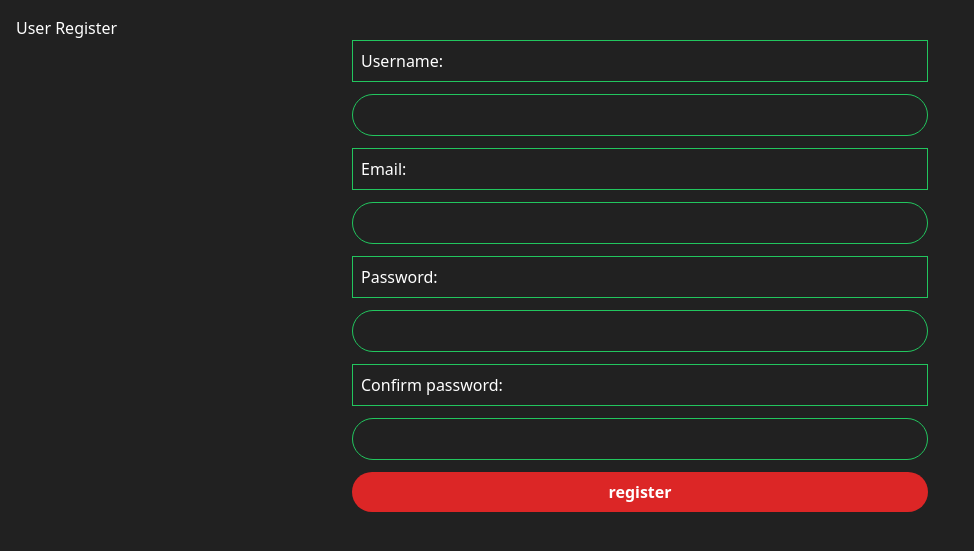
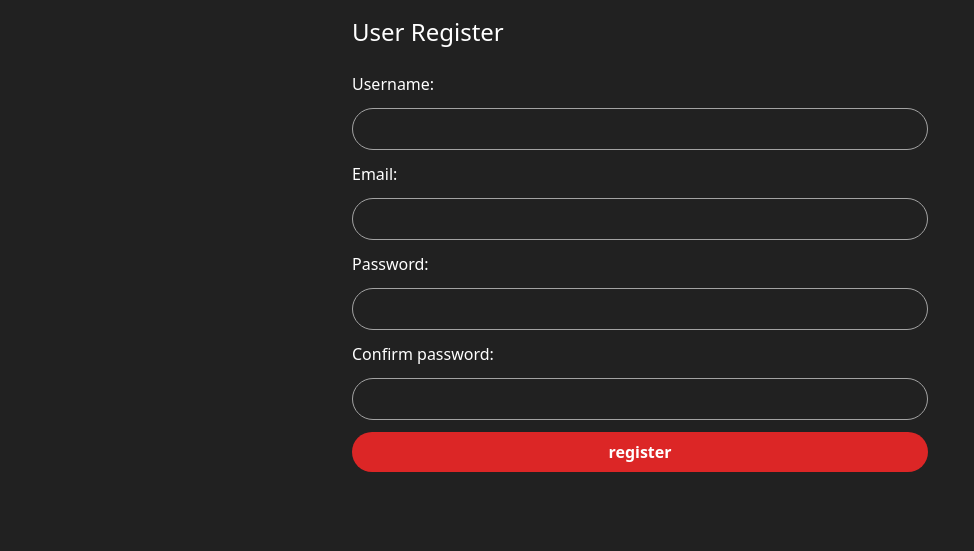
Before and after one commit to AEiM3308/seminarskaf1tvtime, a PHP site: page /auth/register.php in a window 1280 px wide. Shown: the top 551 px of the page, without its empty margins (0-974 px from the left). Run offline with PHP 8.4, Linux system fonts and the light colour scheme; data that the repository does not hold is empty; some libraries are stand-ins or nearby versions.

Commit message:
styled auth pages

```diff
--- a/auth/register.php
+++ b/auth/register.php
@@ -22,16 +22,16 @@ if (isset($_POST["username"]) && isset($_POST["email"]) && isset($_POST["passwor
 }
 ?>
 <body>
-    <h2>User Register</h2>
+    <h2 class="text-2xl max-w-xl mx-auto mb-6">User Register</h2>
     <form action="register.php" method="post" class="flex flex-col gap-3 max-w-xl mx-auto">
-        <label for="username" class="border border-green-500 p-2">Username:</label>
-        <input type="text" id="username" name="username" required class="border border-green-500 p-2">
-        <label for="email" class="border border-green-500 p-2">Email:</label>
-        <input type="email" id="email" name="email" required class="border border-green-500 p-2">
-        <label for="password" class="border border-green-500 p-2">Password:</label>
-        <input type="password" id="password" name="password" required class="border border-green-500 p-2">
-        <label for="confirm_password" class="border border-green-500 p-2">Confirm password:</label>
-        <input type="password" id="confirm_password" name="confirm_password" required class="border border-green-500 p-2">
-        <input type="submit" value="register" class="border border-green-500 p-3">
+        <label for="username" >Username:</label>
+        <input type="text" id="username" name="username" required >
+        <label for="email" >Email:</label>
+        <input type="email" id="email" name="email" required >
+        <label for="password" >Password:</label>
+        <input type="password" id="password" name="password" required >
+        <label for="confirm_password" >Confirm password:</label>
+        <input type="password" id="confirm_password" name="confirm_password" required >
+        <input type="submit" value="register">
     </form>
 </body>
```
Also changed, not shown: auth/login.php (+6 -6 lines), logedouthomepage.php (+5 -3 lines).
